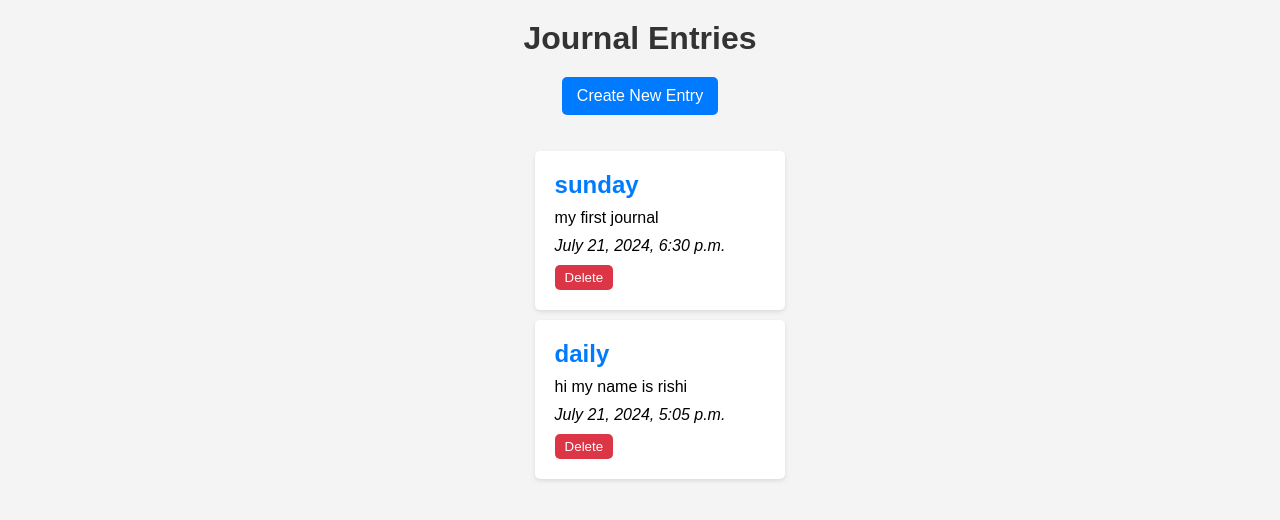
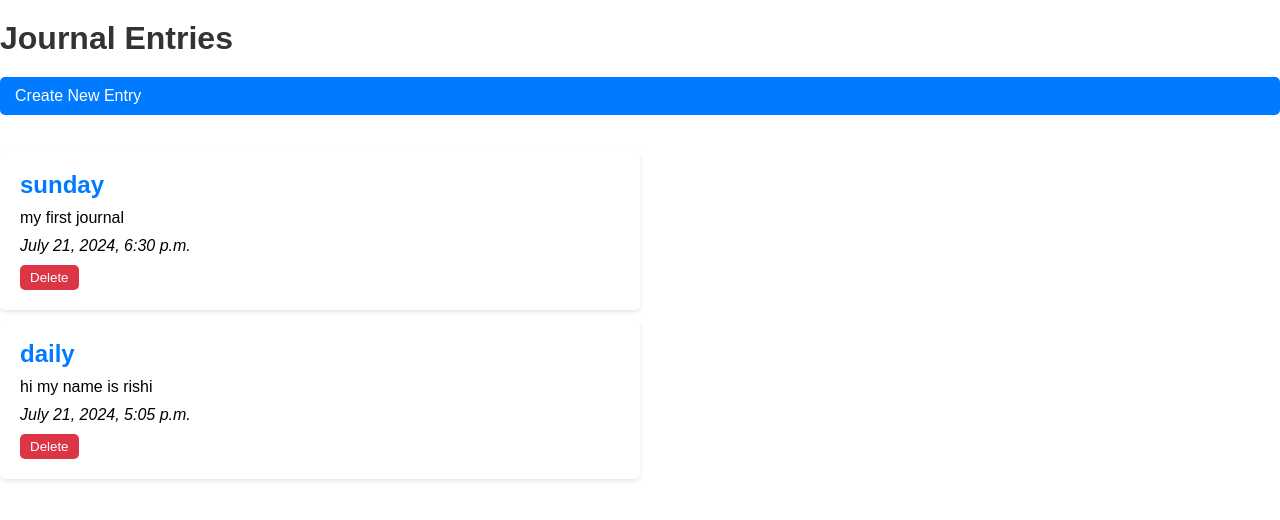
Before and after one commit to hrushikeshmattapally/journal, a Django app: page /journal/ in a window 1280 px wide. Shown: the top 520 px of the page. Run offline with Django 5.2, Linux system fonts and the light colour scheme; data comes from the database, SQL or seed files in the repository.

Commit message:
box size

```diff
--- a/django_project/first_app/static/journal/css/styles.css
+++ b/django_project/first_app/static/journal/css/styles.css
@@ -1,12 +1,12 @@
 /* static/journal/css/styles.css */
 body {
     font-family: Arial, sans-serif;
-    background-color: #f4f4f4;
+    background-color: white#454242;
     margin: 0;
     padding: 0;
     display: flex;
     flex-direction: column;
-    align-items: center;
+    align-items: left;
 }
 
 h1 {
@@ -33,20 +33,25 @@ ul {
 }
 
 li {
-    background-color: white;
+    background-color: white(236, 9, 9);
     padding: 20px;
     margin-bottom: 10px;
     border-radius: 5px;
     box-shadow: 0 2px 4px rgba(0, 0, 0, 0.1);
-    width: 100%;
+    width: 200%;
     max-width: 600px;
 }
 
 h2 {
+    align-items: center;
     margin: 0 0 10px;
     color: #007bff;
 }
-
+.H2{
+    align-items: center;
+    margin: 0 0 10px;
+    color: #007bff;
+}
 p {
     margin: 0 0 10px;
 }
--- a/django_project/first_app/templates/journal/journal_list.html
+++ b/django_project/first_app/templates/journal/journal_list.html
@@ -11,7 +11,7 @@
     <ul>
         {% for entry in entries %}
             <li>
-                <h2>{{ entry.title }}</h2>
+                <h2 class="H2">{{ entry.title }}</h2>
                 <p>{{ entry.content }}</p>
                 <p><em>{{ entry.created_at }}</em></p>
                 <form method="post" action="{% url 'journal_delete' entry.pk %}">
```
